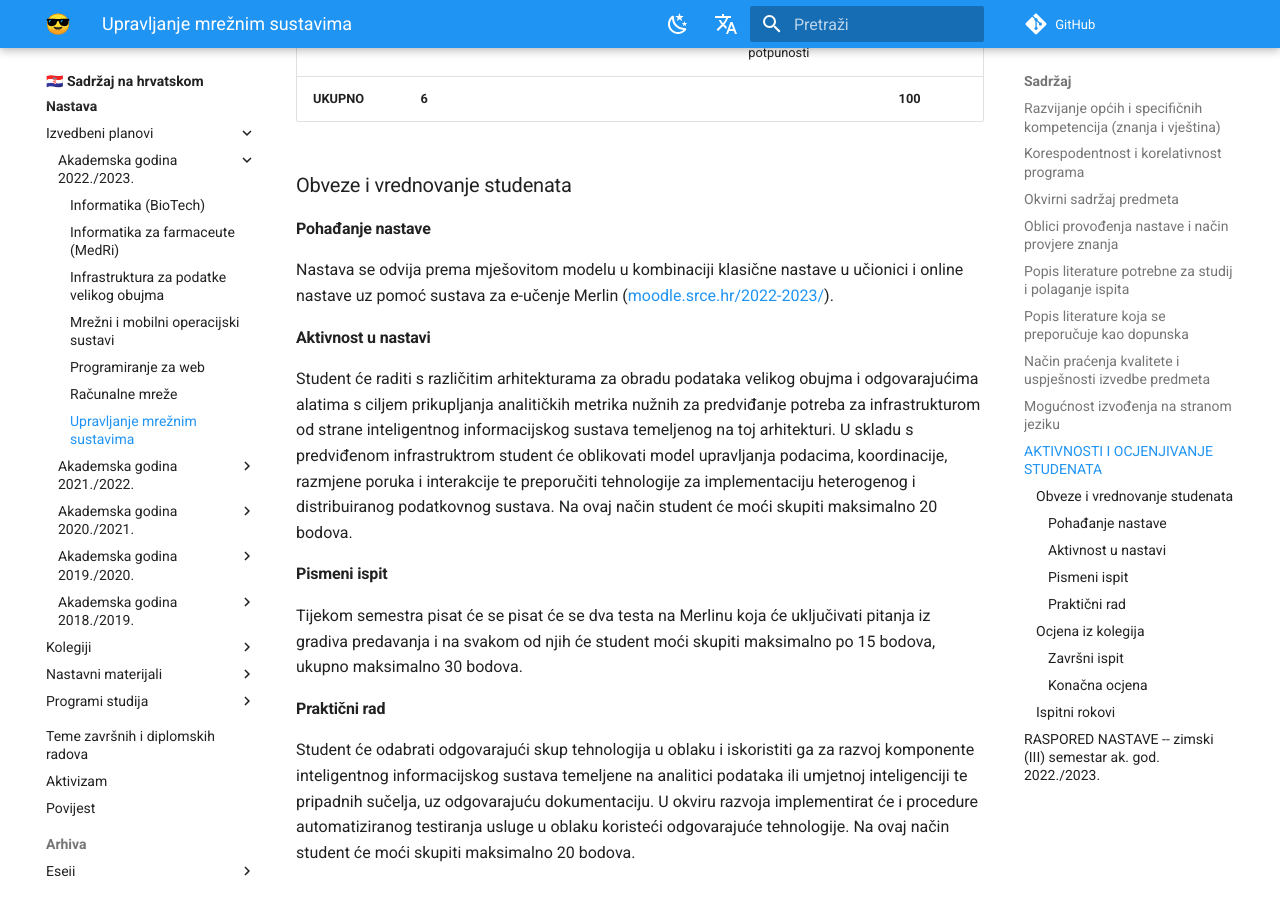
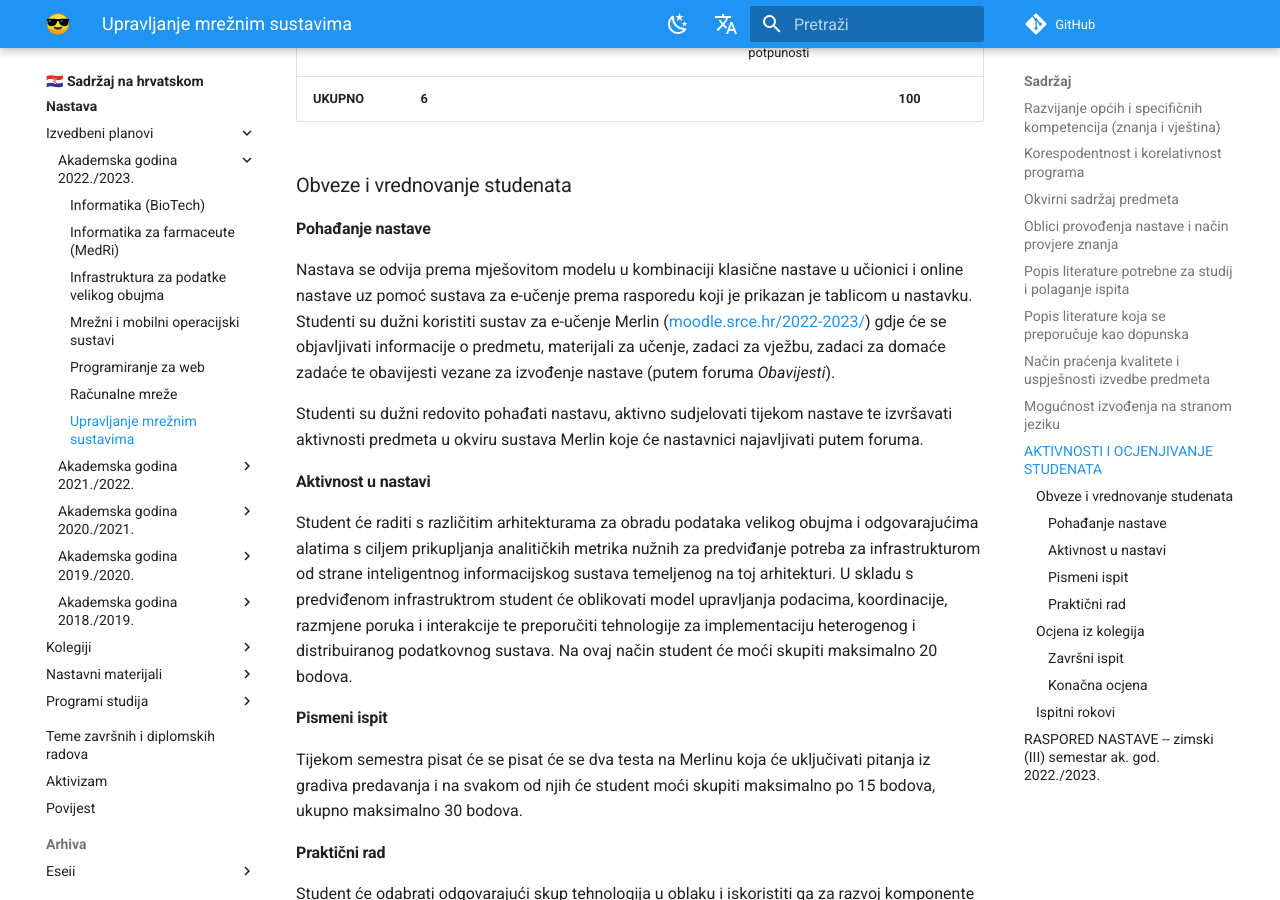
Before and after one commit to gaseri/website, an MkDocs documentation site: the page built from docs/hr/nastava/izvedbeni/2022-2023/UMS.md, in a window 1280 px wide and 900 px high, scrolled down 3719 px. Built offline with MkDocs 1.6.1 and Material for MkDocs 9.7.7, drawn with Linux system fonts in a browser that asks for light colours; comment, search, counter and statistics services are not loaded.

Commit message:
Clarified attendance in 2022/2023 syllabi

```diff
--- a/docs/hr/nastava/izvedbeni/2022-2023/UMS.md
+++ b/docs/hr/nastava/izvedbeni/2022-2023/UMS.md
@@ -95,7 +95,9 @@ Nema.
 
 #### Pohađanje nastave
 
-Nastava se odvija prema mješovitom modelu u kombinaciji klasične nastave u učionici i online nastave uz pomoć sustava za e-učenje Merlin ([moodle.srce.hr/2022-2023/](https://moodle.srce.hr/2022-2023/)).
+Nastava se odvija prema mješovitom modelu u kombinaciji klasične nastave u učionici i online nastave uz pomoć sustava za e-učenje prema rasporedu koji je prikazan je tablicom u nastavku. Studenti su dužni koristiti sustav za e-učenje Merlin ([moodle.srce.hr/2022-2023/](https://moodle.srce.hr/2022-2023/)) gdje će se objavljivati informacije o predmetu, materijali za učenje, zadaci za vježbu, zadaci za domaće zadaće te obavijesti vezane za izvođenje nastave (putem foruma *Obavijesti*).
+
+Studenti su dužni redovito pohađati nastavu, aktivno sudjelovati tijekom nastave te izvršavati aktivnosti predmeta u okviru sustava Merlin koje će nastavnici najavljivati putem foruma.
 
 #### Aktivnost u nastavi
 
```
Also changed, not shown: docs/hr/nastava/izvedbeni/2022-2023/IPVO.md (+3 -1 lines), docs/hr/nastava/izvedbeni/2022-2023/MMOS.md (+3 -1 lines), docs/hr/nastava/izvedbeni/2022-2023/PW.md (+3 -1 lines), docs/hr/nastava/izvedbeni/2022-2023/RM.md (+3 -1 lines).
